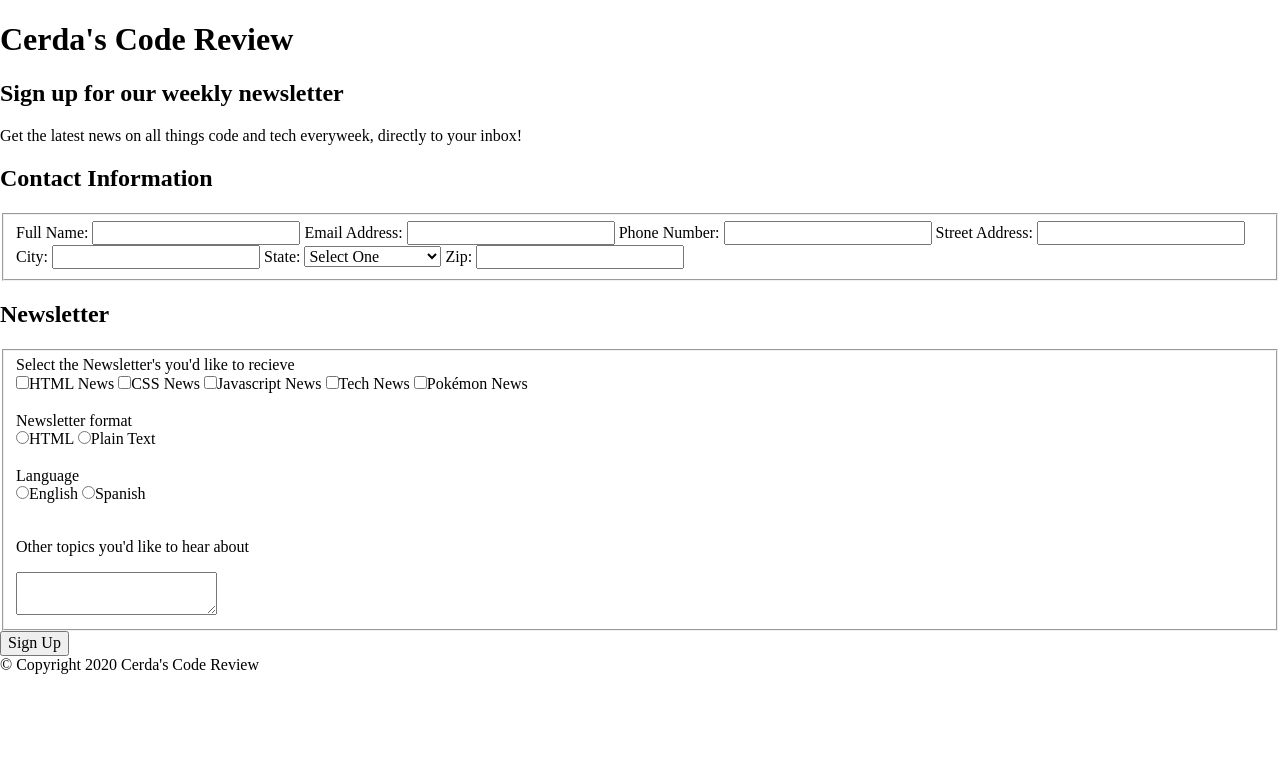
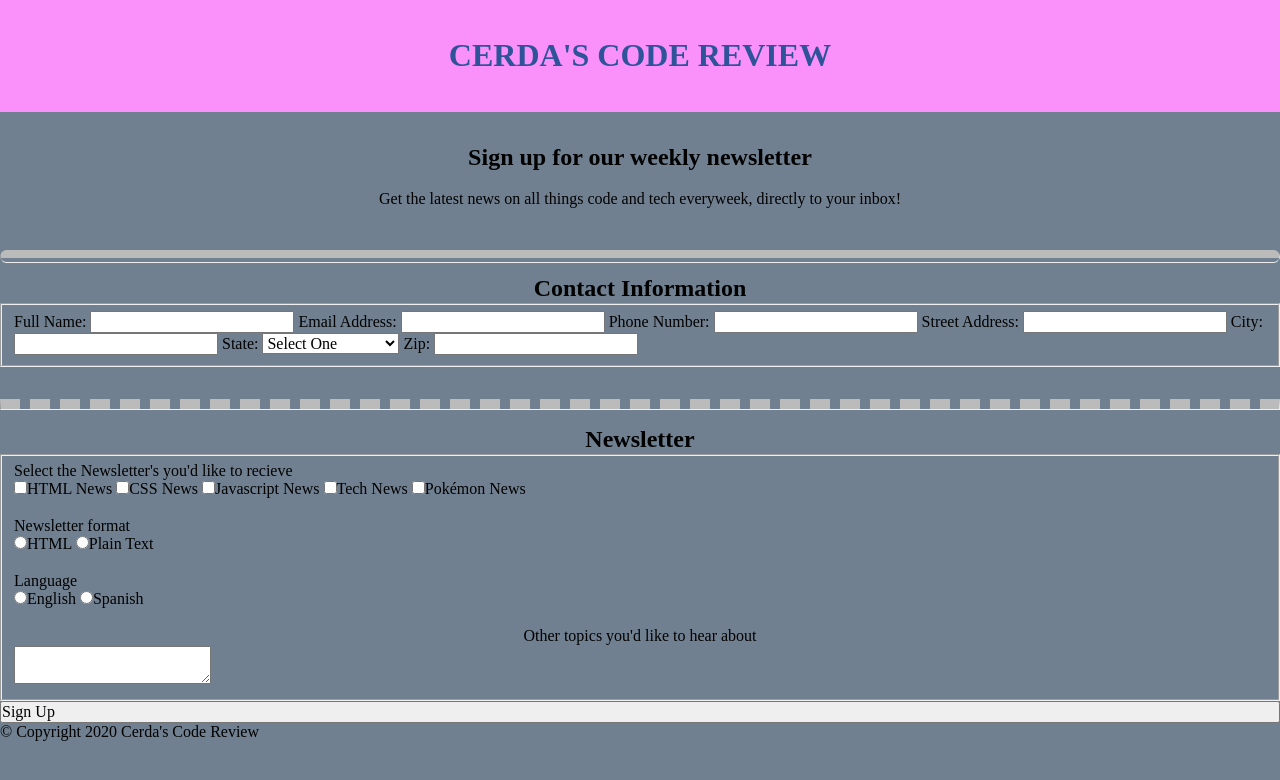
Before and after one commit to Anthony-cerda/Unit-3-Project, a plain HTML site: page index.html in a window 1280 px wide. Drawn offline with Linux system fonts and the light colour scheme.

Commit message:
additions
started adding css

```diff
--- a/CSS/styles.css
+++ b/CSS/styles.css
@@ -0,0 +1,47 @@
+* {
+    padding: 0;
+    margin: 0;
+    box-sizing: border-box;
+}
+
+/* mobile first styles */
+body {
+    background-color: slategray;
+}
+
+h1,
+h2,
+p {
+    text-align: center;
+}
+
+h1 {
+    color: rgb(46, 83, 153);
+    text-transform: uppercase;
+}
+
+
+.main-header {
+    background-color: rgb(250, 145, 250);
+    padding: 1em 0 1em 0;
+    margin-bottom: 2em;
+}
+
+hr.rounded {
+    border-top: 8px solid #bbb;
+    border-radius: 10px;
+    padding-bottom: .25em;
+    margin: 1.5em 0 .75em 0;
+  }
+
+
+  hr.dashed {
+    border-top: 10px dashed #bbb;
+    margin: 2em 0 1em 0;
+  }
+
+  .news-letter,
+  .button {
+      display: flex;
+      flex-direction: column;
+  }
--- a/index.html
+++ b/index.html
@@ -4,16 +4,21 @@
     <meta charset="UTF-8">
     <meta name="viewport" content="width=device-width, initial-scale=1.0">
     <link rel="stylesheet" href="css/normalize.css" />
+    <link rel="stylesheet" href="css/styles.css" />
     <title>Cerda's Code Review</title>
 </head>
 
-    <header>
+    <header class="main-header">
         <h1>Cerda's Code Review</h1>
     </header>
 
-    <div>
-        <h2>Sign up for our weekly newsletter</h2>
-        <p>Get the latest news on all things code and tech everyweek, directly to your inbox!</p>
+    <div class="main-intro">
+
+        <h2>Sign up for our weekly newsletter</h2><br>
+        <p>Get the latest news on all things code and tech everyweek, directly to your inbox!</p><br>
+
+        <hr class="rounded">
+
     </div>
 
 
@@ -21,11 +26,11 @@
 
     <form action="index.html" method="POST">
 
-        <div class="contact_info">
+        <div class="contact-info">
 
             <h2>Contact Information</h2>
 
-            <fieldset>
+            <fieldset class="field-set">
 
                 <label for="name">Full Name:</label>
                 <input type="text" id="name" name="user_name">
@@ -68,31 +73,35 @@
                 <input type="text" id="zip" name="user_zip">
 
             </fieldset>
+
         </div>
 
-        <div>
+
+        <div class="news-letter">
+
+            <hr class="dashed">
 
             <h2>Newsletter</h2>
 
                 <fieldset>
 
                     <label>Select the Newsletter's you'd like to recieve</label><br>
-                    <input type="checkbox" id="html_news" value="html_news" name="html_news"><label for="html_news">HTML News</label>
-                    <input type="checkbox" id="css_news" value="css_news" name="css_news"><label for="css_news">CSS News</label>
-                    <input type="checkbox" id="javascript_news" value="javascript_news" name="javascript_news"><label for="javascript_news">Javascript News</label>
-                    <input type="checkbox" id="tech_news" value="tech_news" name="tech_news"><label for="tech_news">Tech News</label>
-                    <input type="checkbox" id="poke_news" value="poke_news" name="poke_news"><label for="poke_news">Pokémon News</label><br>
+                    <input type="checkbox" id="html_news" value="html_news" name="news"><label for="html_news">HTML News</label>
+                    <input type="checkbox" id="css_news" value="css_news" name="news"><label for="css_news">CSS News</label>
+                    <input type="checkbox" id="javascript_news" value="javascript_news" name="news"><label for="javascript_news">Javascript News</label>
+                    <input type="checkbox" id="tech_news" value="tech_news" name="news"><label for="tech_news">Tech News</label>
+                    <input type="checkbox" id="poke_news" value="poke_news" name="news"><label for="poke_news">Pokémon News</label><br>
                     <br>
 
 
                     <label>Newsletter format</label><br>
-                    <input type="radio" id="html" value="html" name="html"><label for="html">HTML</label>
-                    <input type="radio" id="plain_text" value="plain_text" name="plain_text"><label for="plain_text">Plain Text</label><br>
+                    <input type="radio" id="html" value="html" name="newsletter"><label for="html">HTML</label>
+                    <input type="radio" id="plain_text" value="plain_text" name="newsletter"><label for="plain_text">Plain Text</label><br>
                     <br>
 
                     <label>Language</label><br>
-                    <input type="radio" id="english" value="english" name="english"><label for="english">English</label>
-                    <input type="radio" id="spanish" value="spanish" name="spanish"><label for="spanish">Spanish</label><br>
+                    <input type="radio" id="english" value="english" name="language"><label for="english">English</label>
+                    <input type="radio" id="spanish" value="spanish" name="language"><label for="spanish">Spanish</label><br>
                     <br>
 
                     <p>Other topics you'd like to hear about</p>
@@ -100,7 +109,7 @@
 
                 </fieldset>
 
-            <button type="submit">Sign Up</button>
+            <button type="submit" class="button">Sign Up</button>
 
         </div>
 
```
